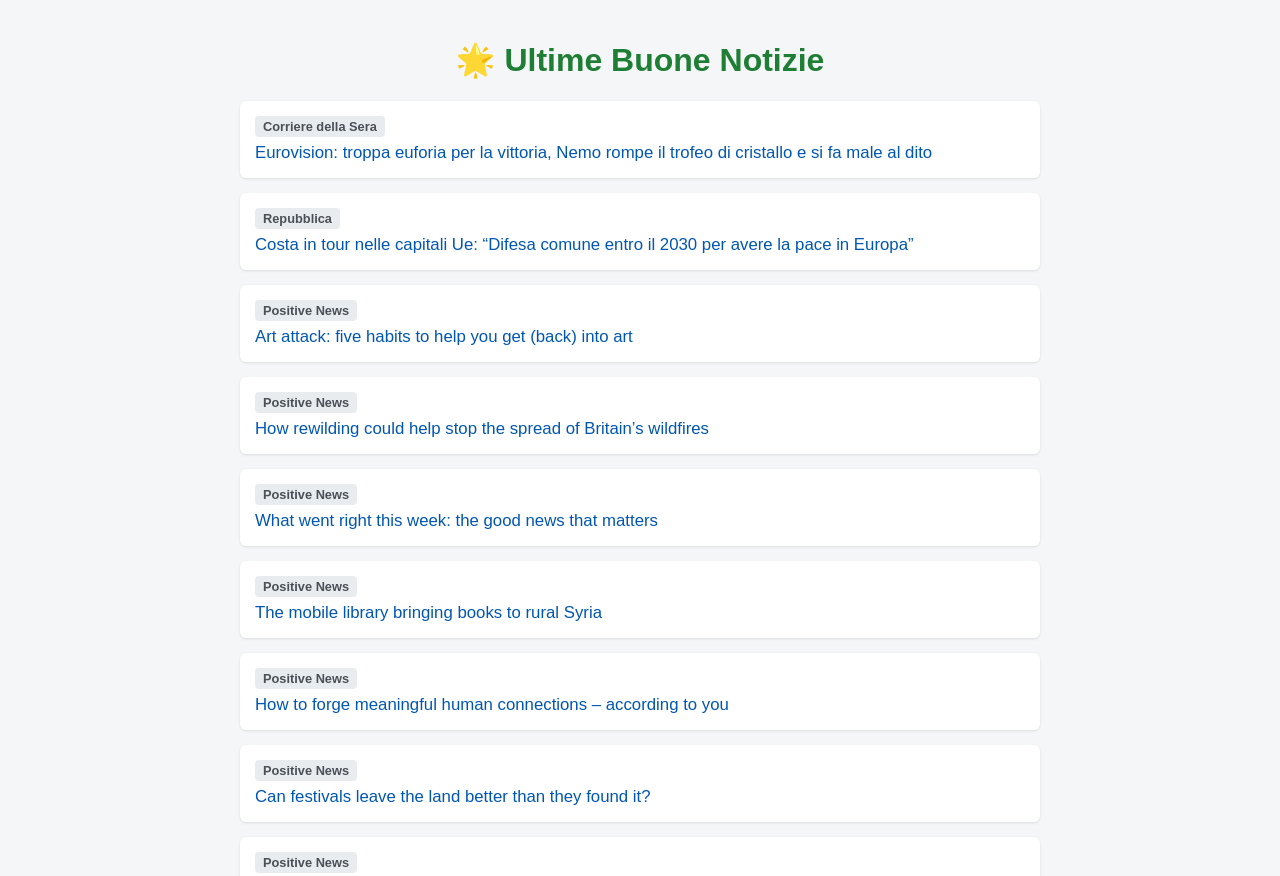
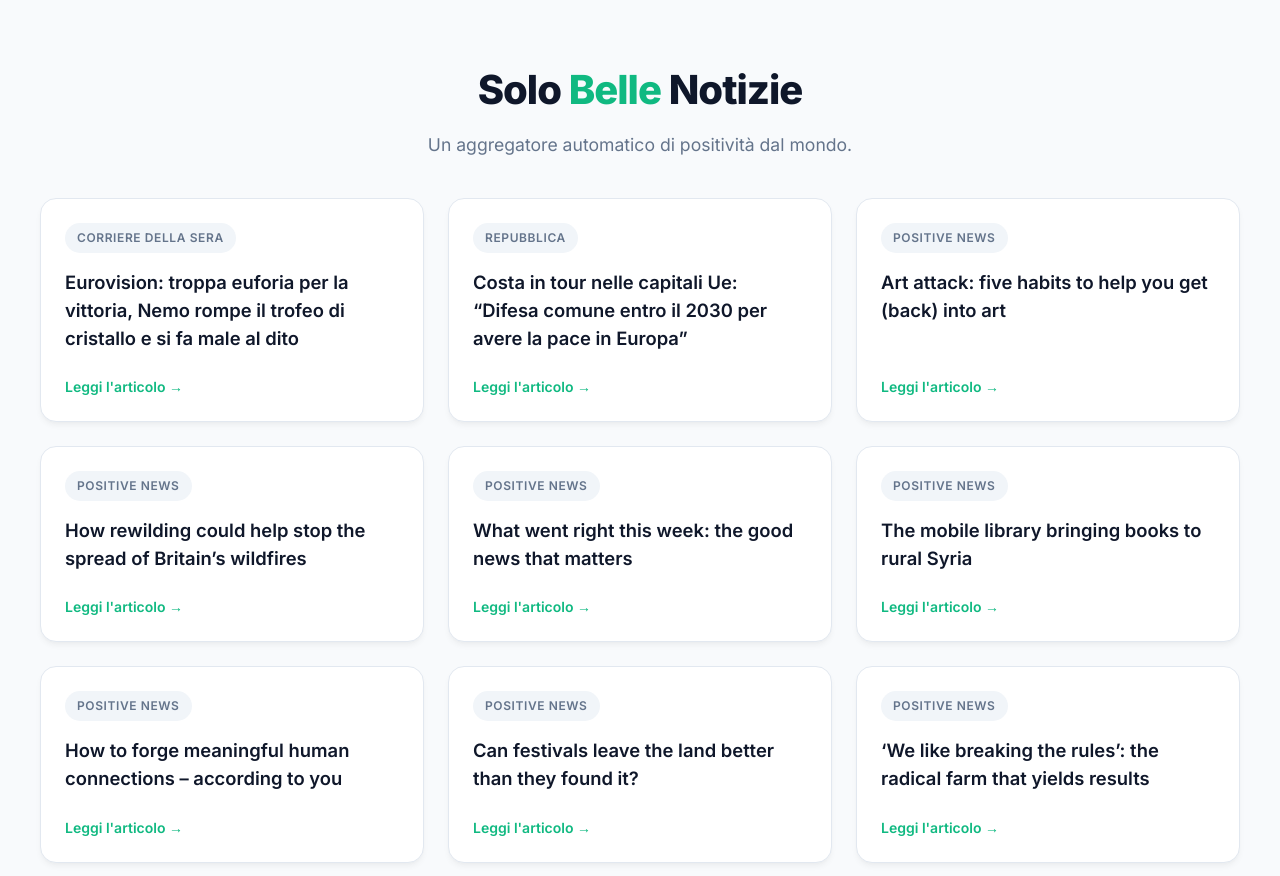
Before and after one commit to AllaZona/solo-belle-notizie, a plain HTML site: page index.html in a window 1280 px wide. Shown: the top 876 px of the page. Drawn offline with Linux system fonts and the light colour scheme.

Commit message:
Update index.html

```diff
--- a/index.html
+++ b/index.html
@@ -4,18 +4,143 @@
     <meta charset="UTF-8">
     <meta name="viewport" content="width=device-width, initial-scale=1.0">
     <title>Solo Belle Notizie</title>
+    <!-- Importazione del font moderno 'Inter' da Google Fonts -->
+    <link rel="preconnect" href="https://fonts.googleapis.com">
+    <link rel="preconnect" href="https://fonts.gstatic.com" crossorigin>
+    <link href="https://fonts.googleapis.com/css2?family=Inter:wght@400;600;800&display=swap" rel="stylesheet">
     <style>
-        body { font-family: Arial, sans-serif; background-color: #f4f6f8; color: #333; max-width: 800px; margin: 0 auto; padding: 20px; }
-        h1 { color: #1e7e34; text-align: center; }
-        .notizia { background: #ffffff; padding: 15px; margin-bottom: 15px; border-radius: 6px; box-shadow: 0 1px 3px rgba(0,0,0,0.1); }
-        .fonte { display: inline-block; background-color: #e9ecef; color: #495057; font-size: 0.8em; padding: 3px 8px; border-radius: 4px; margin-bottom: 6px; font-weight: bold; }
-        a { color: #0056b3; text-decoration: none; font-size: 1.05em; display: block; }
-        a:hover { text-decoration: underline; }
+        :root {
+            --bg-color: #f8fafc;
+            --text-main: #0f172a;
+            --text-muted: #64748b;
+            --card-bg: #ffffff;
+            --accent: #10b981; /* Verde brillante e moderno */
+            --accent-hover: #059669;
+        }
+
+        * {
+            box-sizing: border-box;
+            margin: 0;
+            padding: 0;
+        }
+
+        body {
+            font-family: 'Inter', sans-serif;
+            background-color: var(--bg-color);
+            color: var(--text-main);
+            line-height: 1.5;
+            padding: 0 20px 60px;
+        }
+
+        header {
+            text-align: center;
+            padding: 60px 20px 40px;
+            max-width: 800px;
+            margin: 0 auto;
+        }
+
+        h1 {
+            font-weight: 800;
+            font-size: 2.5rem;
+            color: var(--text-main);
+            margin-bottom: 12px;
+            letter-spacing: -0.025em;
+        }
+
+        h1 span {
+            color: var(--accent);
+        }
+
+        .subtitle {
+            color: var(--text-muted);
+            font-size: 1.1rem;
+        }
+
+        /* Layout a griglia responsive */
+        #contenitore-notizie {
+            display: grid;
+            grid-template-columns: repeat(auto-fill, minmax(300px, 1fr));
+            gap: 24px;
+            max-width: 1200px;
+            margin: 0 auto;
+        }
+
+        /* Design delle singole card */
+        .notizia {
+            background: var(--card-bg);
+            padding: 24px;
+            border-radius: 16px;
+            box-shadow: 0 4px 6px -1px rgba(0, 0, 0, 0.05), 0 2px 4px -2px rgba(0, 0, 0, 0.025);
+            transition: transform 0.2s ease, box-shadow 0.2s ease;
+            display: flex;
+            flex-direction: column;
+            justify-content: space-between;
+            border: 1px solid #e2e8f0;
+        }
+
+        .notizia:hover {
+            transform: translateY(-4px);
+            box-shadow: 0 10px 15px -3px rgba(0, 0, 0, 0.08), 0 4px 6px -4px rgba(0, 0, 0, 0.04);
+        }
+
+        .fonte {
+            display: inline-block;
+            background-color: #f1f5f9;
+            color: var(--text-muted);
+            font-size: 0.75rem;
+            text-transform: uppercase;
+            letter-spacing: 0.05em;
+            padding: 6px 12px;
+            border-radius: 20px;
+            margin-bottom: 16px;
+            font-weight: 600;
+            align-self: flex-start;
+        }
+
+        .titolo-link {
+            color: var(--text-main);
+            text-decoration: none;
+            font-size: 1.15rem;
+            font-weight: 600;
+            display: block;
+            margin-bottom: 24px;
+        }
+
+        .titolo-link:hover {
+            color: var(--accent);
+        }
+
+        .leggi-tutto {
+            font-size: 0.875rem;
+            color: var(--accent);
+            font-weight: 600;
+            text-decoration: none;
+            display: flex;
+            align-items: center;
+            gap: 4px;
+        }
+
+        .leggi-tutto:hover {
+            color: var(--accent-hover);
+        }
+
+        .loader {
+            text-align: center;
+            color: var(--text-muted);
+            grid-column: 1 / -1;
+            padding: 40px;
+        }
     </style>
 </head>
 <body>
-    <h1>🌟 Ultime Buone Notizie</h1>
-    <div id="contenitore-notizie">Caricamento notizie in corso...</div>
+    <header>
+        <h1>Solo <span>Belle</span> Notizie</h1>
+        <p class="subtitle">Un aggregatore automatico di positività dal mondo.</p>
+    </header>
+
+    <div id="contenitore-notizie">
+        <div class="loader">Ricerca delle notizie in corso...</div>
+    </div>
 
     <script>
         fetch('notizie.json')
@@ -25,21 +150,24 @@
                 contenitore.innerHTML = '';
 
                 if(!dati || dati.length === 0) {
-                    contenitore.innerHTML = '<p>Nessuna notizia disponibile al momento.</p>';
+                    contenitore.innerHTML = '<div class="loader">Nessuna notizia disponibile al momento. Riprova più tardi.</div>';
                     return;
                 }
 
                 dati.forEach(notizia => {
                     contenitore.innerHTML += `
                         <div class="notizia">
-                            <span class="fonte">${notizia.fonte}</span>
-                            <a href="${notizia.link}" target="_blank" rel="noopener noreferrer">${notizia.titolo}</a>
+                            <div>
+                                <span class="fonte">${notizia.fonte}</span>
+                                <a class="titolo-link" href="${notizia.link}" target="_blank" rel="noopener noreferrer">${notizia.titolo}</a>
+                            </div>
+                            <a href="${notizia.link}" target="_blank" rel="noopener noreferrer" class="leggi-tutto">Leggi l'articolo &rarr;</a>
                         </div>
                     `;
                 });
             })
             .catch(error => {
-                document.getElementById('contenitore-notizie').innerHTML = 'Impossibile caricare le notizie.';
+                document.getElementById('contenitore-notizie').innerHTML = '<div class="loader">Impossibile caricare le notizie.</div>';
             });
     </script>
 </body>
```
